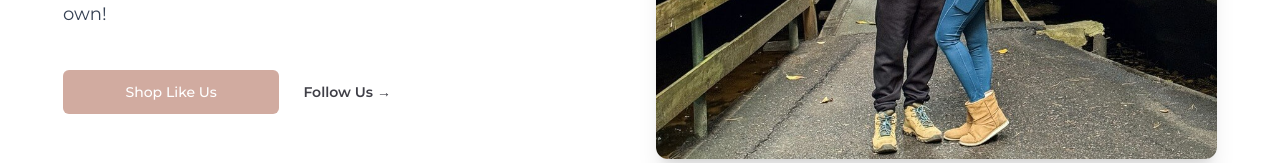
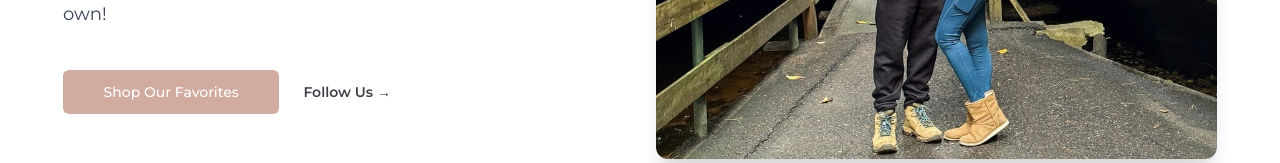
Before and after one commit to patel445/coupleofpatels, a Nuxt app: page /about in a window 1280 px wide. Shown: the part 637-800 px from the top of the page. Built offline with nearby package versions, Linux system fonts and the light colour scheme.

Commit message:
updated shop

```diff
--- a/pages/about.vue
+++ b/pages/about.vue
@@ -57,9 +57,9 @@
           </div>
           <div class="mt-8 md:mt-10 flex items-center gap-x-6">
             <a
-              href="/shop-like-us"
+              href="/shop-our-favorites"
               class="inline-block w-[50%] sm:w-[40%] rounded-md bg-theme-dark text-sm font-medium text-center text-white py-3"
-              >Shop Like Us</a
+              >Shop Our Favorites</a
             >
             <a
               href="https://instagram.com/coupleofpatels"
--- a/pages/index.vue
+++ b/pages/index.vue
@@ -184,6 +184,10 @@
 </template>
 <script setup>
 const links = [
+    {
+    name: "Shop Our Favorites (Amazon Store)",
+    href: "https://shop.coupleofpatels.com",
+  },
   {
     name: "Mexico City Itinerary: 5-Day Travel Guide",
     href: "https://blog.coupleofpatels.com/p/5-perfect-days-in-mexico-city-travel",
@@ -197,10 +201,6 @@ const links = [
     href: "https://blog.coupleofpatels.com/",
   },
   {
-    name: "Shop Like Us (Amazon Store)",
-    href: "https://shop.coupleofpatels.com",
-  },
-  {
     name: "Work With Us",
     href: "/partnerships",
   },
--- a/pages/shop-like-us.vue
+++ b/pages/shop-our-favorites.vue
@@ -1,20 +1,20 @@
 <template>
   <Head>
-    <Title>Couple of Patels | Shop Like Us</Title>
+    <Title>Couple of Patels | Shop Our Favorites</Title>
     <Meta
       name="description"
       content="Shop all the items we love and use daily."
     />
-    <Link rel="canonical" href="https://coupleofpatels.com/shop-like-us" />
-    <Meta property="og:title" content="Couple of Patels | Shop Like Us" />
+    <Link rel="canonical" href="https://coupleofpatels.com/shop-our-favorites" />
+    <Meta property="og:title" content="Couple of Patels | Shop Our Favorites" />
     <Meta
       property="og:description"
       content="Shop all the items we love and use daily."
     />
-    <Meta property="og:url" content="https://coupleofpatels.com/shop-like-us" />
+    <Meta property="og:url" content="https://coupleofpatels.com/shop-our-favorites" />
     <Meta
       property="twitter:title"
-      content="Couple of Patels | Shop Like Us"
+      content="Couple of Patels | Shop Our Favorites"
     />
     <Meta
       property="twitter:description"
@@ -39,7 +39,7 @@
       </div>
       <div class="relative  mx-auto px-4 sm:px-8 lg:px-12 py-16">
         <div class="prose sm:prose-lg">
-          <h1 class="text-white mb-0 sm:mb-0">Shop Like Us</h1>
+          <h1 class="text-white mb-0 sm:mb-0">Shop Our Favorites</h1>
           <p class="font-medium text-slate-100">
             Shop all the items we love and use daily.
           </p>
```
